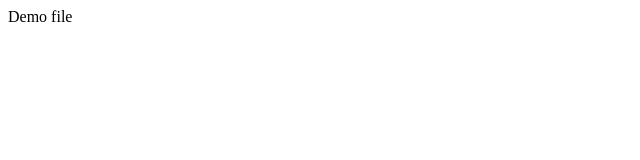
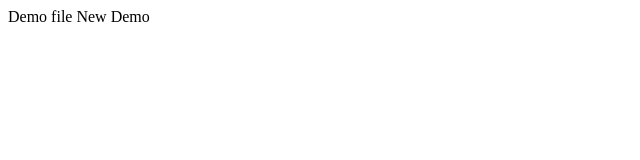
Before and after one commit to letsletsokey/demo.project, a plain HTML site: page index.html in a window 1280 px wide. Shown: the full height of the page, 0-640 px from the left. Drawn offline with Linux system fonts and the light colour scheme.

Commit message:
New Change

```diff
--- a/index.html
+++ b/index.html
@@ -6,5 +6,6 @@
 </head>
 <body>
     Demo file
+    New Demo
 </body>
 </html>
```
